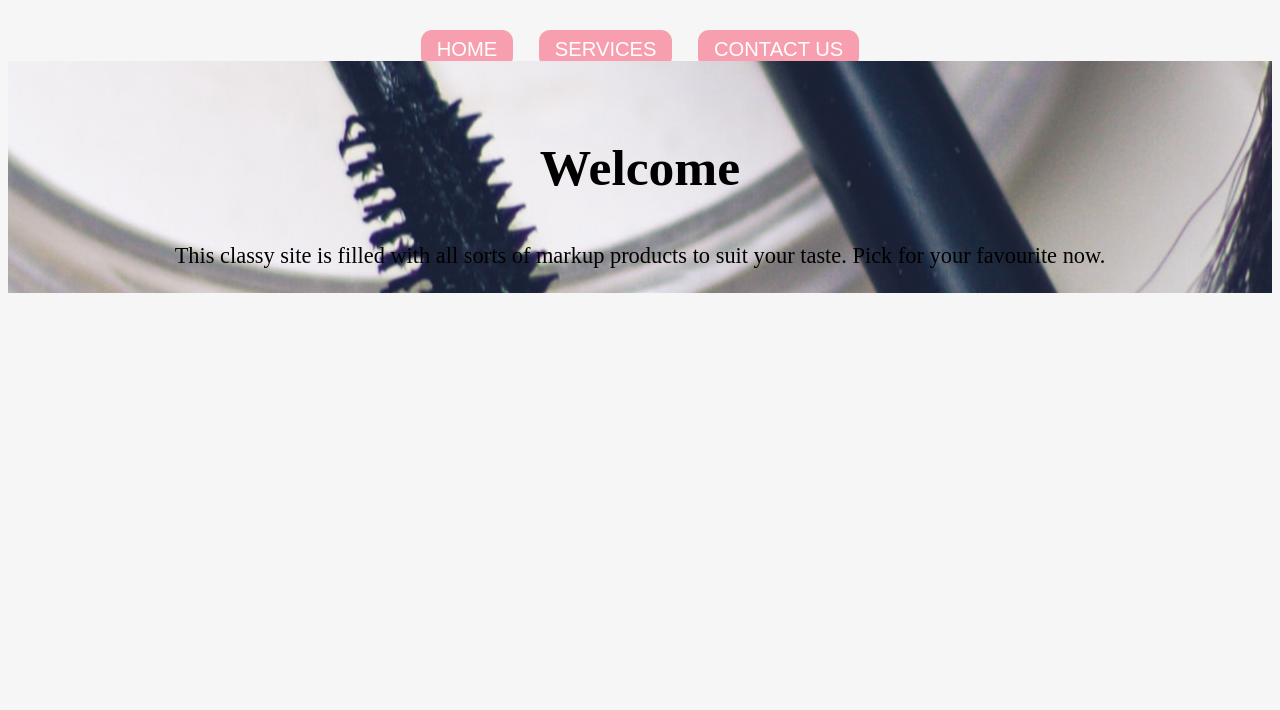
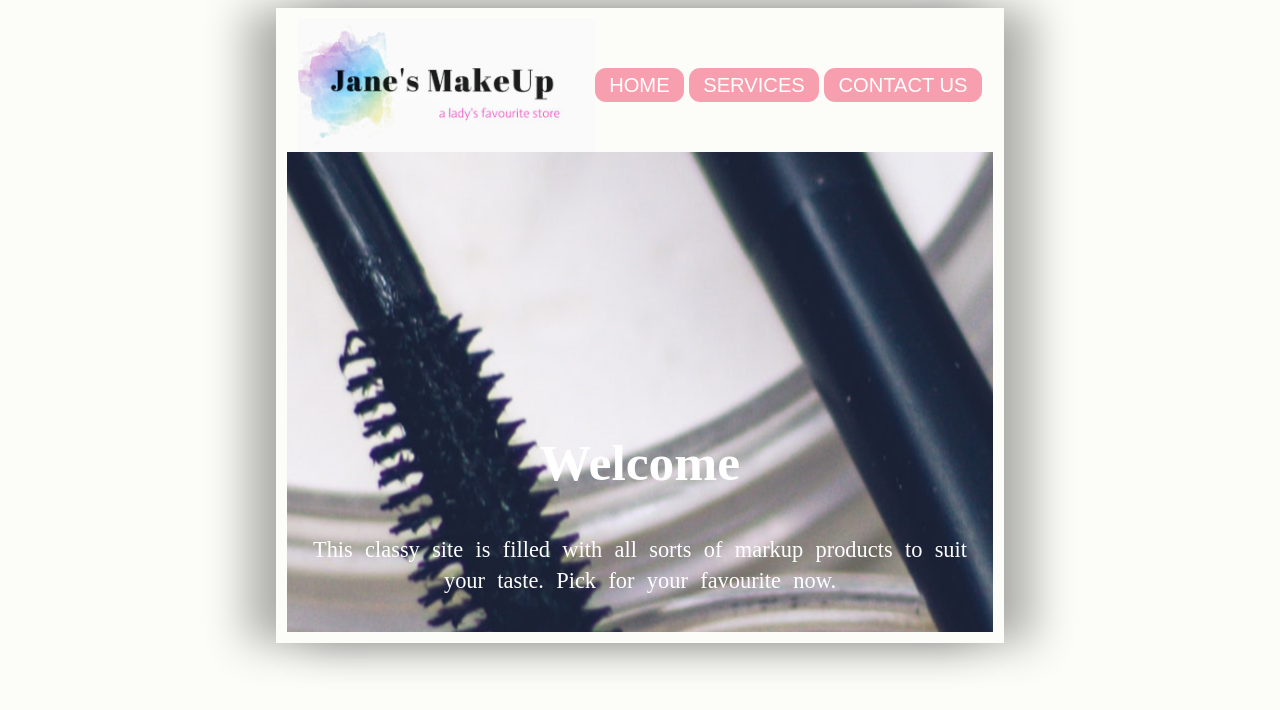
Before and after one commit to KenjxJJ/MakeUp-App, a plain HTML site: page index.html in a window 1280 px wide. Drawn offline with Linux system fonts and the light colour scheme; no server answers.

Commit message:
Change logo image

```diff
--- a/css/main.css
+++ b/css/main.css
@@ -1,17 +1,17 @@
 body{
      font-size: 1.4em;
      font-family: 'Sentinel', serif;
-     background-color:rgba(233, 231, 231, 0.342);
+     background-color:rgb(252, 252, 248);
      display: flex;
      flex-direction: column;
 }
 
-header * {
+.header * {
      margin: 0;
 }
 
-header img.logo {
-     display: block;
+.header img.logo {
+     /* display: block; */
      border: 0px;
      margin: 0;
      width: 100%;
@@ -127,44 +127,70 @@ img.displayed_image {
          border-bottom: 1px solid whitesmoke;
     }
    .header img.logo {
-        display: inline-block;
-        width: 50%;
+        width: 100%;
    }
 
 
 }
 @media all and (min-width: 600px){
+     .container {
+       padding: 0.67rem;
+     }
+     .header {
+          display: flex;
+          justify-content: center;
+          align-items: center;
+     }
      .header img.logo {
-          display: none;
+          width: 42%;
      }
-     main {
+     .landing {
           background: url('/img/img_1.jpg') no-repeat center center;
-          background-attachment: cover;
+          z-index: -1;
+          height: 60vh;
+          position: relative;
      }
-     ul {
-        margin-top:  30px;
-    }
+     .landing .text {
+          position: absolute;
+          bottom: 0.3rem;
+          color: rgb(255, 255, 255);
+          word-spacing: .3em;
+          margin-bottom: 0.56rem;
+     }
+
      li {
           border-radius: .7rem;
           display: inline;
-          padding: 0.5rem 16px;
+          padding: 0.4rem 14px;
           margin: 10px;
      }
 
      .products{
        flex-flow: row wrap;
+       justify-content: flex-start
      }
      .product {
-           width: 40%;
-           margin: 0.4em;
+           width: 44%;
+           margin: 0.6em;
      }
      .product  *{
          text-align: left;
      }
      img {
-          height: 300px;
+          max-height: 300px;
      }
 }
 
 @media all and (min-width: 800px){
+     .container {
+          max-width: 800px;
+          margin: auto;
+          box-shadow:
+           30px 0px 40px rgba(0,0,0,0.3),
+           -30px 0px 40px rgba(0,0,0,0.3);;
+     }
+
+     .product {
+          width:  28%;
+     }
 }
--- a/index.html
+++ b/index.html
@@ -2,17 +2,17 @@
 <html lang="en">
 <head>
     <meta charset="UTF-8">
-    <meta name="viewport" content="width=device-width, initial-scale=1.0">
+    <meta name="viewport" content="width=device-width, initial-scale = 1.0">
     <title>Jane's MakeUp</title>
 
     <link href="css/main.css" rel="stylesheet" />
 
 </head>
 <body>
-
+    <div class="container">
     <header class="header">
-        <img class="logo" src="/img/img_header.jpg">
-        <nav >
+       <img class="logo" src="img/logo.jpg">
+       <nav>
             <ul>
                 <li><a href="#">Home</a></li>
                 <li><a href="#">Services</a></li>
@@ -21,14 +21,18 @@
         </nav>
     </header>
     <main class="main">
-     <header>Welcome</header>
+   <div class="landing">
+         <div class="text">
+            <header>Welcome</header>
             <p>This classy site is filled with all sorts of markup products to suit your taste. Pick for your favourite now.</p>
+        </div>
+     </div>
 
         <div class="products">
            </div>
     </main>
     <footer class="footer"></footer>
-
+</div>
     <script src="js/app.js" async></script>
 </body>
 </html>
```
Also changed, not shown: img/img_header.jpg (deleted), img/logo.jpg (added).
